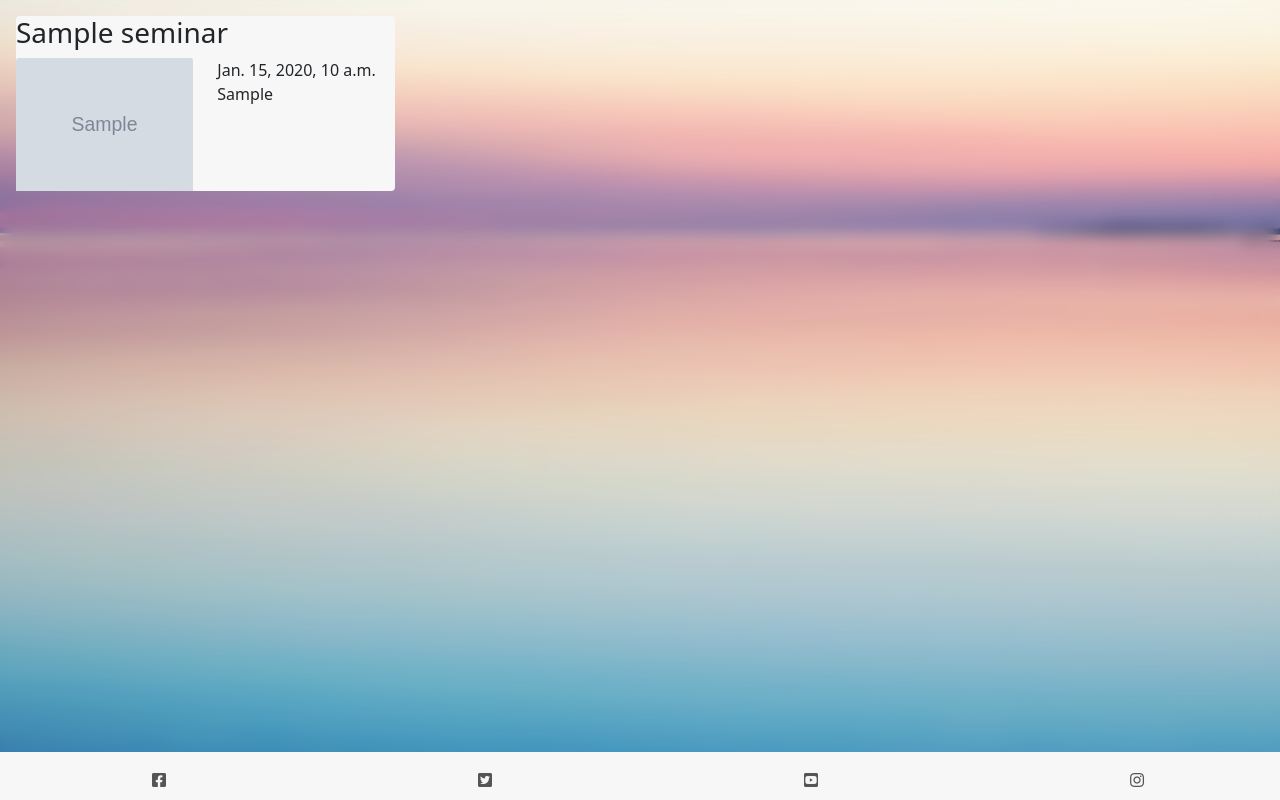
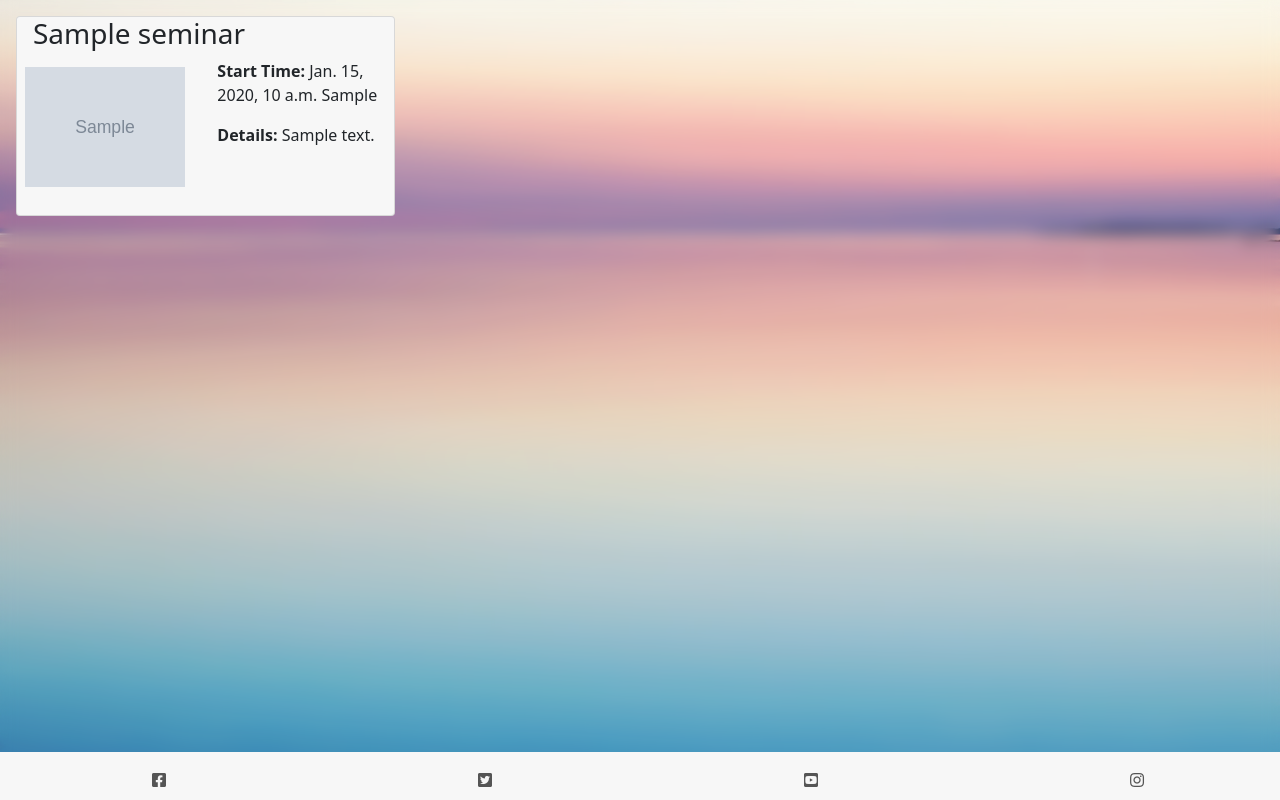
Before and after one commit to Code-Institute-Submissions/Gwgjnr-Wellness_Site_AugResub, a Django app: template virtual_sessions/templates/seminars/seminars.html in a window 1280 px wide. Shown: the part 56-856 px from the top of the page. Run offline with Django 3.2, Linux system fonts and the light colour scheme; the template is opened without the code that fills it: most values are stand-ins (such as "Sample title", 1, 10 or a date in 2020); grey boxes marked "Sample" are stand-in pictures; some libraries are stand-ins or nearby versions.

Commit message:
improved layout for products page and add styles

```diff
--- a/static/css/base.css
+++ b/static/css/base.css
@@ -90,9 +90,22 @@ a {
 }
 
 .card {
-min-width: 300px;
-background-color: #f7f7f7;
-margin: 1rem;
+    min-width: 300px;
+    min-height: 200px;
+    background-color: #f7f7f7;
+    margin: 1rem;
+}
+
+.card_header {
+    padding-left: 1rem;
+}
+
+.card_image {
+    padding: 0.5rem;
+}
+
+.card_text {
+    padding-right: 1rem;
 }
 
  /* Media queries used to ensure responsiveness for intro header across different screen widths */
--- a/virtual_sessions/templates/seminars/seminars.html
+++ b/virtual_sessions/templates/seminars/seminars.html
@@ -6,17 +6,18 @@
     <div class="row">
         {% for seminar in seminars %}
         <div class="col-xl-4 col-lg-4 col-md-6 col-sm-12">
-            <div class="card border-0">
-                <h3>{{ seminar.title }}</h3>
+            <div class="card">
+                <h3 class="card_header">{{ seminar.title }}</h3>
                 <div class="row">
                     <div class="col">
                         {% if seminar.featured_image %}
-                        <img class="card-img-top img-fluid" src="{{ seminar.featured_image.url }}"
+                        <img class="card-img-top img-fluid card_image" src="{{ seminar.featured_image.url }}"
                             alt="{{ seminar.title }}">
                         {% endif %}
                     </div>
                     <div class="col">
-                        {{ seminar.event_time }} {{ seminar.event_day }}
+                        <p class="card_text"><strong>Start Time: </strong>{{ seminar.event_time }} {{ seminar.get_event_day_display }}</p>
+                        <p class="card_text"><strong>Details: </strong>{{ seminar.summary }}</p>
                     </div>
                 </div>
 
```
